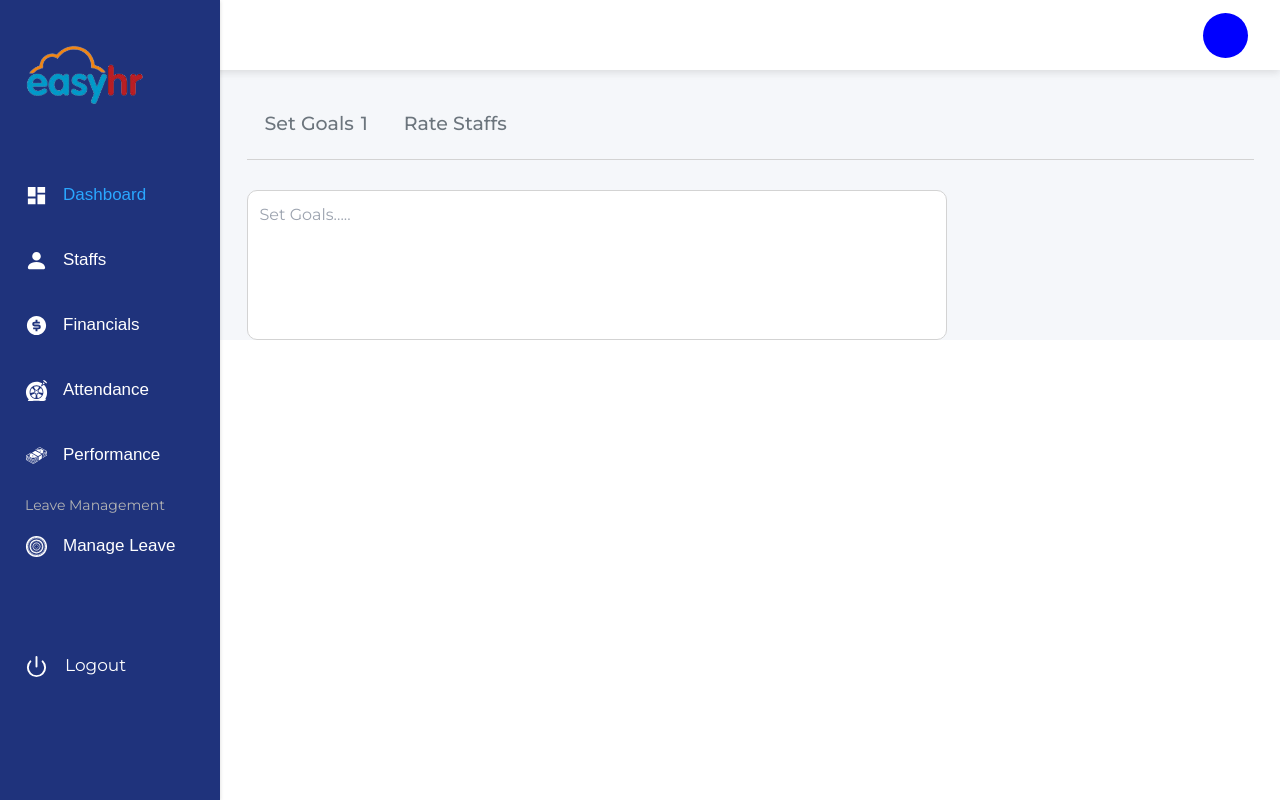
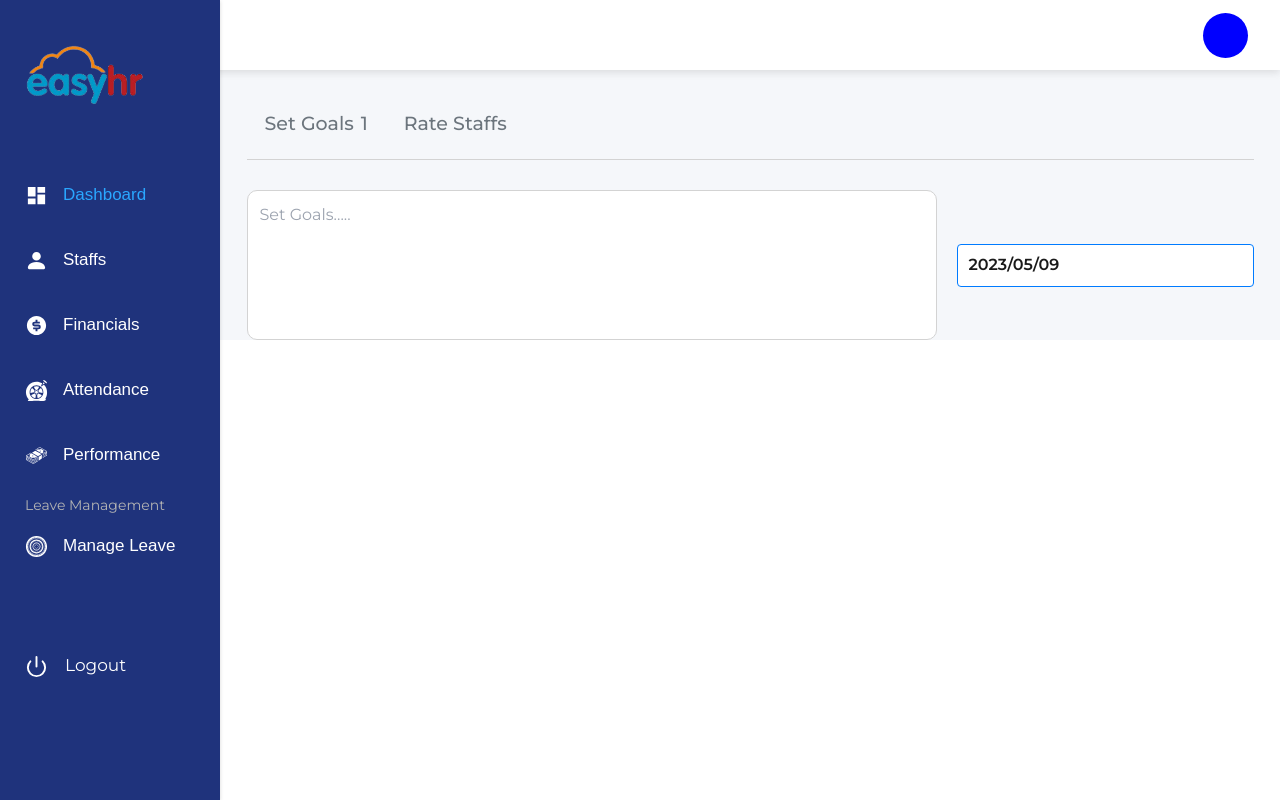
Before and after one commit to OgbuEsther/Easy_HR_FE2, a React (Create React App) app: page /dashboard/performance in a window 1280 px wide. Built offline with nearby package versions, Linux system fonts and the light colour scheme.

Commit message:
textarea added

```diff
--- a/src/pages/Performance/Performance.tsx
+++ b/src/pages/Performance/Performance.tsx
@@ -1,10 +1,15 @@
 import React, {useState, useEffect} from "react";
 import styled from "styled-components";
 import { RotatingLines } from 'react-loader-spinner'
+import Inputdate from "../Inputdate/Inputdate";
 
 
 
 const Transaction = () => {
+  const [selectedDate, setSelectedDate] = useState<Date>(new Date());
+  const handleDateChange = (date: Date) => {
+    setSelectedDate(date);
+  };
 
   const [show1, setShow1] = useState(true)
   const [isLoading, setIsLoading] = useState(false)
@@ -44,6 +49,9 @@ const Transaction = () => {
             <Textarea placeholder="Set Goals.....">
 
             </Textarea>
+            <Inputhold>
+              <Inputdate selectedDate={selectedDate} onDateChange={handleDateChange} />
+            </Inputhold>
           </Textplace>
         </Wrapper>
       </Container>
@@ -52,6 +60,24 @@ const Transaction = () => {
 };
 
 export default Transaction;
+const Inputhold = styled.div`
+    align-items: center;
+    background-color: rgb(255, 255, 255);
+    border-color: #007bff;
+    border-radius: 4px;
+    border-style: solid;
+    border-width: 1px;
+    cursor: default;
+    display: flex;
+    justify-content: space-between;
+    height: 43px;
+    transition: all 100ms ease 0s;
+    box-sizing: border-box;
+    outline: 0px !important;
+    width: 300px;
+    overflow: hidden;
+    margin-left: 20px;
+`
 const Textarea = styled.textarea`
   width: 700px;
   height: 150px;
@@ -64,6 +90,7 @@ const Textplace = styled.div`
   width: 100%;
   display: flex;
   margin-top: 30px;
+  align-items: center;
 `
 const Pending = styled.div`
   display: flex;
```
